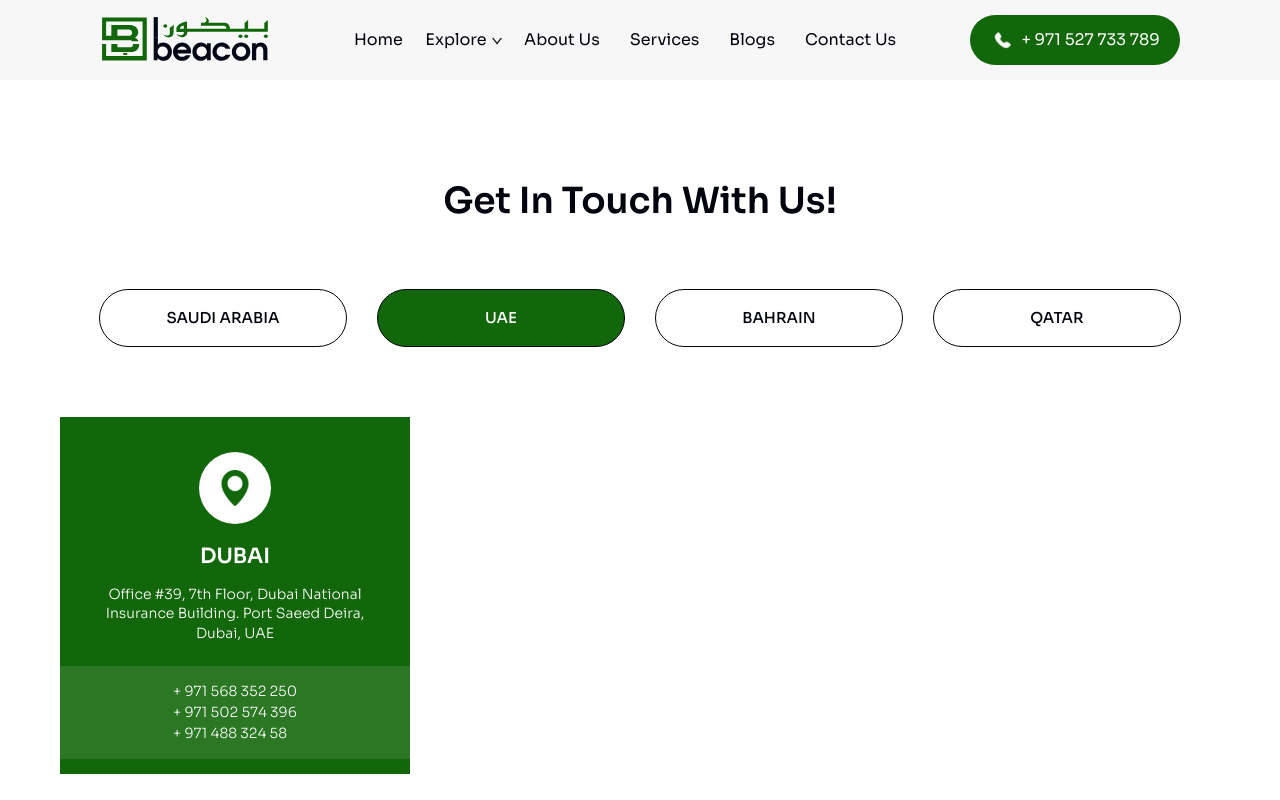
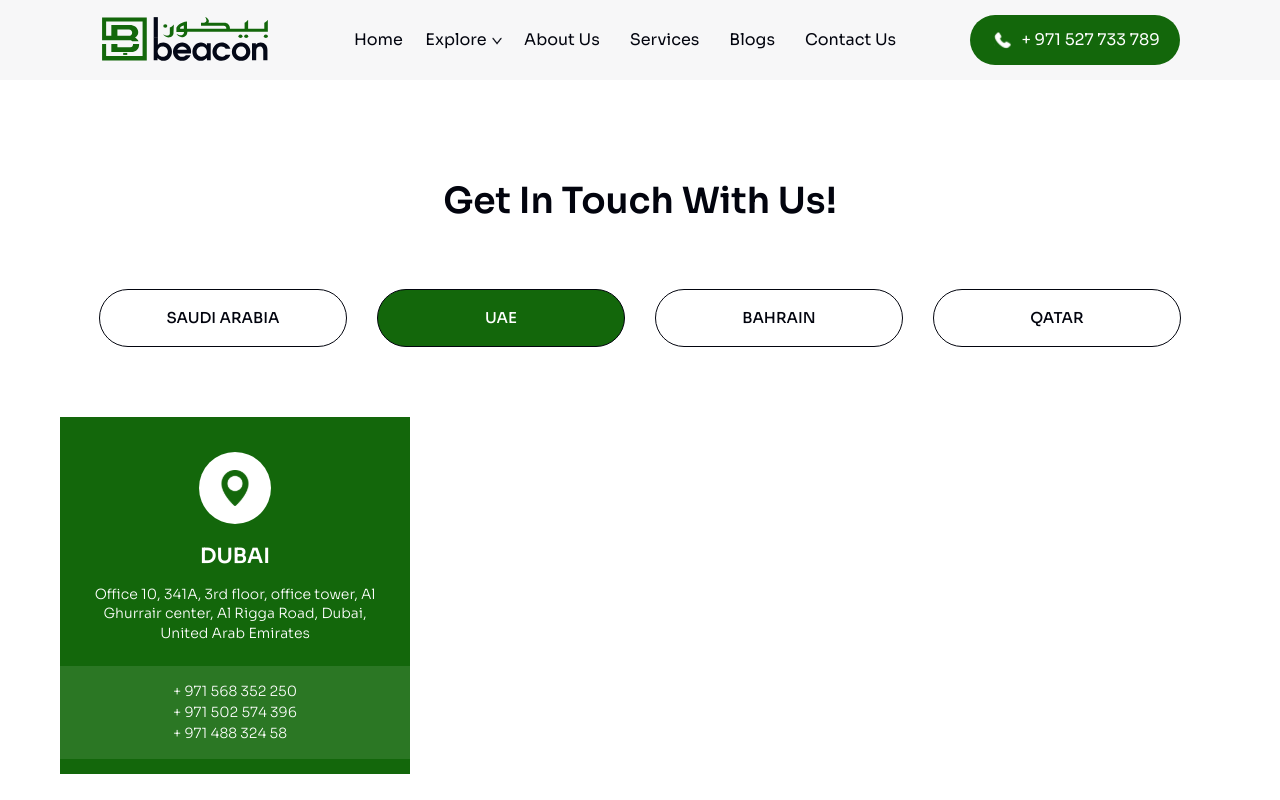
Before and after one commit to beacon-global/Beacon, a Next.js app: page /pages/Contact in a window 1280 px wide. Both pictures are taken after a click on the button "UAE". Shown: the top 800 px of the page. Built offline with nearby package versions, Linux system fonts and the light colour scheme.

Commit message:
uae address

```diff
--- a/src/app/pages/Contact/page.js
+++ b/src/app/pages/Contact/page.js
@@ -240,8 +240,7 @@ function Contact() {
                       DUBAI
                     </h1>
                     <p className={styles.cardDesc}>
-                      Office #39, 7th Floor, Dubai National Insurance Building.
-                      Port Saeed Deira, Dubai, UAE
+                      Office 10, 341A, 3rd floor, office tower, Al Ghurrair center, Al Rigga Road, Dubai, United Arab Emirates
                     </p>
                   </div>
                 </a>
```
